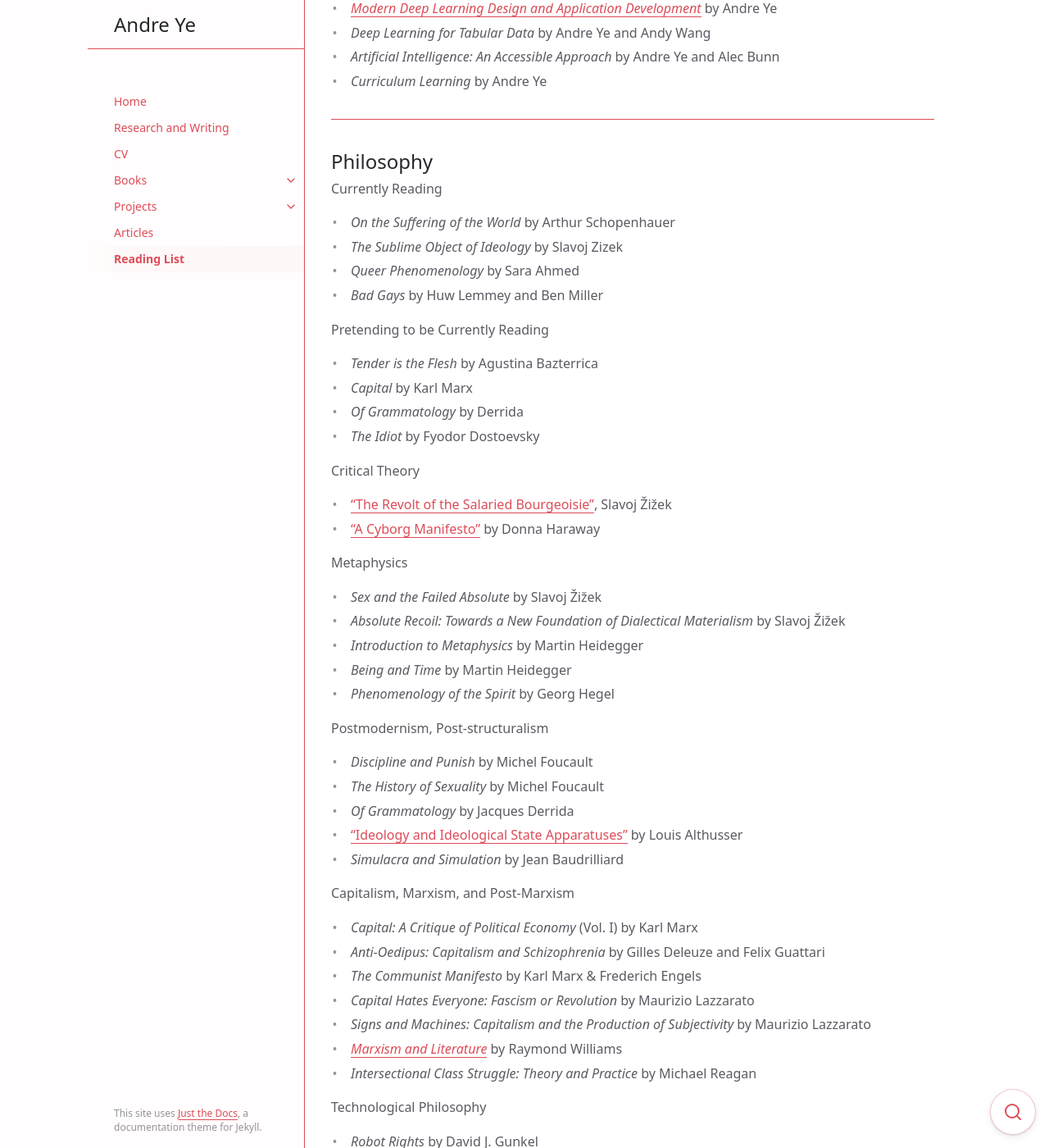
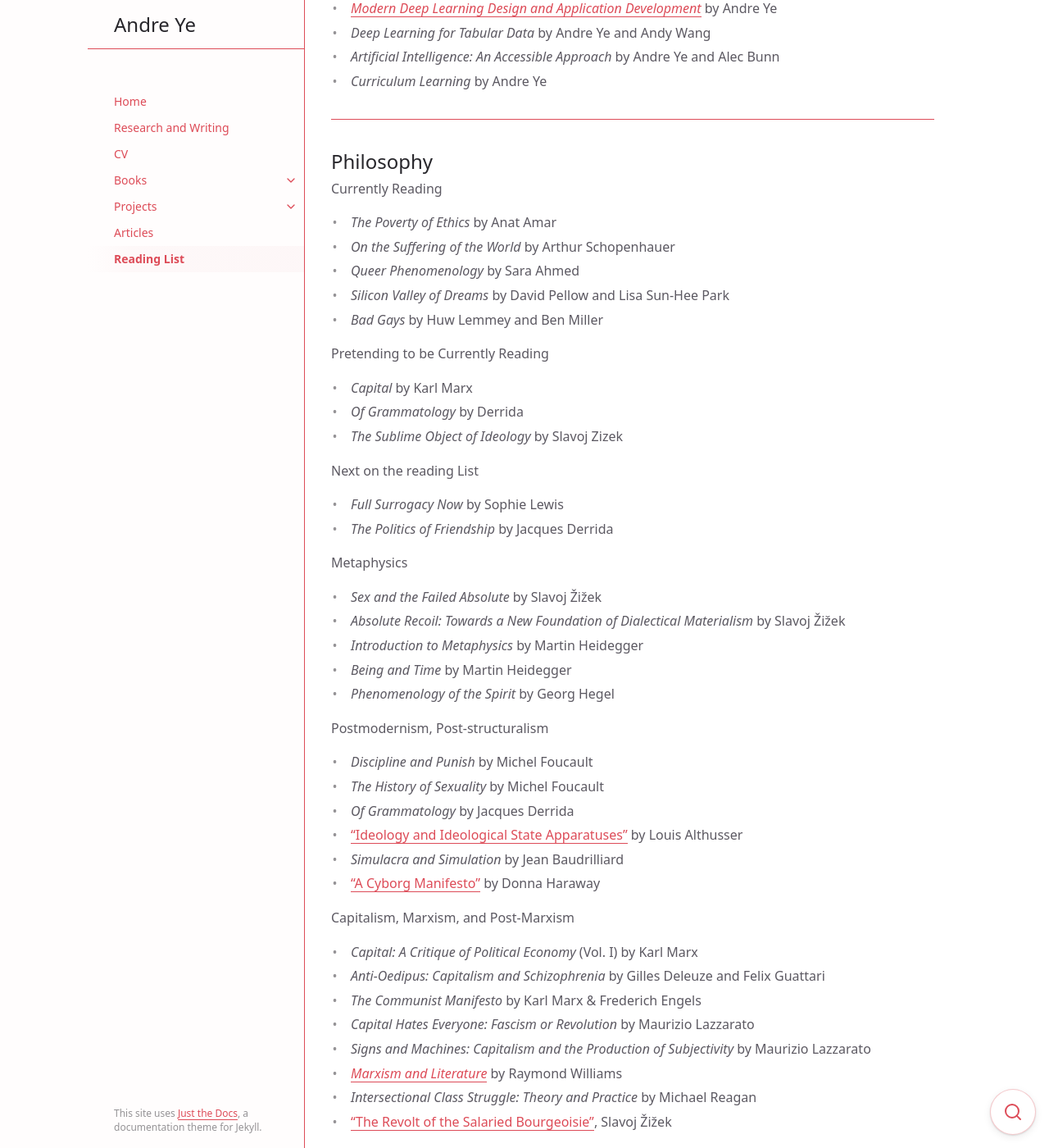
Before and after one commit to andre-ye/andre-ye.github.io-retired, a Jekyll site: the page built from docs/reading-list.md, in a window 1280 px wide and 1400 px high, scrolled down 2418 px. Shown: the whole window at 82% size. Built offline with Jekyll 4.4.1, drawn with Linux system fonts in a browser that asks for light colours; nearby versions of some CDN libraries; some of the changed text lies outside the part shown.

Commit message:
Update reading-list.md

```diff
--- a/docs/reading-list.md
+++ b/docs/reading-list.md
@@ -88,20 +88,20 @@ Shameless Self-Promotion
 <!--View my writings and notes on books [here](https://andre-ye.github.io/pub/){:target="_blank"}.-->
 
 Currently Reading
+- *The Poverty of Ethics* by Anat Amar
 - *On the Suffering of the World* by Arthur Schopenhauer
-- *The Sublime Object of Ideology* by Slavoj Zizek
 - *Queer Phenomenology* by Sara Ahmed
+- *Silicon Valley of Dreams* by David Pellow and Lisa Sun-Hee Park
 - *Bad Gays* by Huw Lemmey and Ben Miller
 
 Pretending to be Currently Reading
-- *Tender is the Flesh* by Agustina Bazterrica
 - *Capital* by Karl Marx
 - *Of Grammatology* by Derrida
-- *The Idiot* by Fyodor Dostoevsky
+- *The Sublime Object of Ideology* by Slavoj Zizek
 
-Critical Theory
-- ["The Revolt of the Salaried Bourgeoisie"](https://www.lrb.co.uk/the-paper/v34/n02/slavoj-zizek/the-revolt-of-the-salaried-bourgeoisie){:target="_blank"}, Slavoj Žižek
-- ["A Cyborg Manifesto"](https://warwick.ac.uk/fac/arts/english/currentstudents/undergraduate/modules/fictionnownarrativemediaandtheoryinthe21stcentury/manifestly_haraway_----_a_cyborg_manifesto_science_technology_and_socialist-feminism_in_the_....pdf){:target="_blank"} by Donna Haraway
+Next on the reading List
+- *Full Surrogacy Now* by Sophie Lewis
+- *The Politics of Friendship* by Jacques Derrida
 
 Metaphysics
 - *Sex and the Failed Absolute* by Slavoj Žižek
@@ -116,6 +116,7 @@ Postmodernism, Post-structuralism
 - _Of Grammatology_ by Jacques Derrida
 - ["Ideology and Ideological State Apparatuses"](https://www.marxists.org/reference/archive/althusser/1970/ideology.htm){:target="_blank"} by Louis Althusser
 - *Simulacra and Simulation* by Jean Baudrilliard
+- ["A Cyborg Manifesto"](https://warwick.ac.uk/fac/arts/english/currentstudents/undergraduate/modules/fictionnownarrativemediaandtheoryinthe21stcentury/manifestly_haraway_----_a_cyborg_manifesto_science_technology_and_socialist-feminism_in_the_....pdf){:target="_blank"} by Donna Haraway
 
 Capitalism, Marxism, and Post-Marxism
 - *Capital: A Critique of Political Economy* (Vol. I) by Karl Marx
@@ -125,6 +126,7 @@ Capitalism, Marxism, and Post-Marxism
 - *Signs and Machines: Capitalism and the Production of Subjectivity* by Maurizio Lazzarato
 - [*Marxism and Literature*](http://lchc.ucsd.edu/MCA/Mail/xmcamail.2012_11.dir/pdfm9zBHlJ6w8.pdf){:target="_blank"} by Raymond Williams
 - *Intersectional Class Struggle: Theory and Practice* by Michael Reagan
+- ["The Revolt of the Salaried Bourgeoisie"](https://www.lrb.co.uk/the-paper/v34/n02/slavoj-zizek/the-revolt-of-the-salaried-bourgeoisie){:target="_blank"}, Slavoj Žižek
 
 Technological Philosophy
 - *Robot Rights* by David J. Gunkel
@@ -156,6 +158,15 @@ Aesthetics
 
 ## Fiction
 
+Currently Reading
+- *Пресупление и Наказание* by Феодор Достоевкий
+- *The Idiot* by Fyodor Dostoevsky
+- *The Deep* by Rivers Solomon
+
+Pretending to be Currently Reading
+- *Tender is the Flesh* by Agustina Bazterrica
+
+Read
 - *Infinite Jest* by David Foster Wallace
 - *Never Let Me Go* by Kazuo Ishiguro
 - *Crime and Punishment* by Fyodor Dostoevsky
@@ -166,6 +177,7 @@ Aesthetics
 ---
 
 ## Film
+- *The Menu*
 - *Synecdoche: New York*
 - *The Rehearsal*
 - *2001: A Space Odyssey*
@@ -176,6 +188,11 @@ Aesthetics
 - *Everything Everywhere All At Once*
 - *Parasite*
 
+Next to be evaluated:
+- *Firebird*
+- *Tar*
+- *Triangle of Sadness*
+
 ---
 
 [^1]: ...but do not necessarily endorse or agree with.
```
Also changed, not shown: other parts of docs/reading-list.md (+2 -2 lines).
